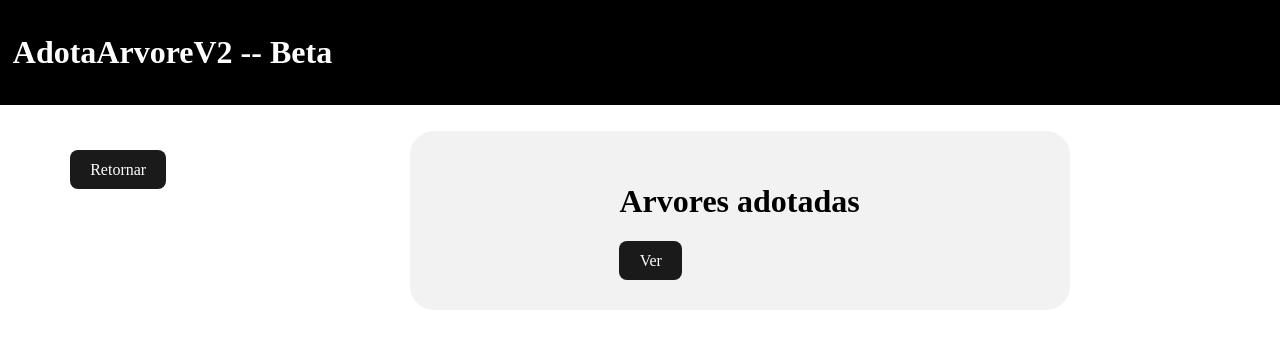
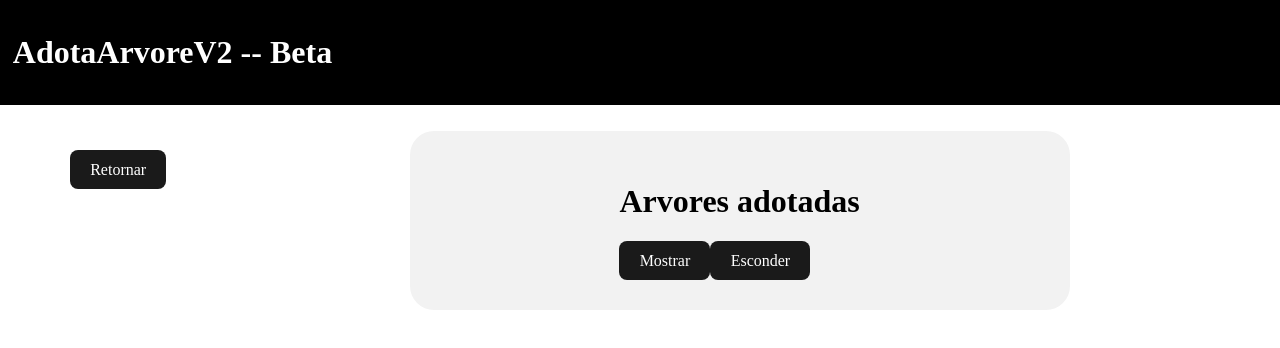
Before and after one commit to Matheus-Salgado02/adotaArvoreV2, a React (Create React App) app in the folder frontend/adota-arvore/: page /visu in a window 1280 px wide. Shown: the top 348 px of the page. Built offline with nearby package versions, Linux system fonts and the light colour scheme.

Commit message:
get feito, falta o CSS

```diff
--- a/frontend/adota-arvore/src/componentes/visualizar/visualizar.js
+++ b/frontend/adota-arvore/src/componentes/visualizar/visualizar.js
@@ -6,6 +6,7 @@ export default function Visualizar() {
 
   async function lerArvore() {
     const dados = await getArvore();
+    console.log(mostrar);
     setMostrar(dados);
   }
 
@@ -18,11 +19,21 @@ export default function Visualizar() {
           <ul>
             {mostrar.map((e) => (
               <li key={e.id}>
-                <p>{e.id}</p>
+                <h1>{e.id}</h1>
+                <h2>{e.especie}</h2>
+                <h3>{e.habitat}</h3>
               </li>
             ))}
           </ul>
-          <button onClick={lerArvore}>Ver</button>
+
+          <button onClick={lerArvore}>Mostrar</button>
+          <button
+            onClick={() => {
+              setMostrar([]);
+            }}
+          >
+            Esconder
+          </button>
         </div>
       </div>
     </div>
```
Also changed, not shown: 1 other file (tests, documents, lock files or other folders).
